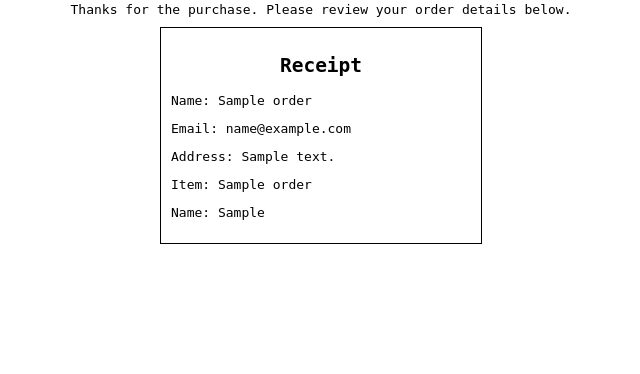
After one commit to AmanShoker/ThePhoneShop, a Flask app: template templates/receipt.html in a window 1280 px wide. The commit adds this page. Shown: the part 426-800 px from the top of the page, without its empty margins (319-959 px from the left). Run offline with Flask 3, Linux system fonts and the light colour scheme; the template is opened without the code that fills it: most values are stand-ins (such as "Sample title", 1, 10 or a date in 2020).

Commit message:
Finished Application

```diff
--- a/main.py
+++ b/main.py
@@ -1,4 +1,4 @@
-from flask import Flask, render_template
+from flask import Flask, render_template, request
 
 app = Flask(__name__)
 
@@ -65,12 +65,23 @@ def homepage():
 def browse_products():
   return render_template("/browse-products.html", products=PRODUCTS)
 
-@app.route("/browse-products/product-page", methods=['POST'])@app.route("/browse-products/product-page", methods=['POST'])
+@app.route("/browse-products/product-page", methods= ['POST'])
 def product_page():
-    DATA = request.form.to_dict()
+  DATA = request.form.to_dict()
 
-    return render_template("product-page.html", product=DATA)
+  return render_template("product-page.html", product=DATA)
 
+@app.route("/browse-products/product-page/receipt", methods=['POST'])
+def receipt():
+  DATA = request.form.to_dict()
+
+  ORDERS.append(DATA)
+
+  return render_template("receipt.html", order=DATA)
+
+@app.route("/orders")
+def orders():
+  return ORDERS
 
 if __name__ == '__main__':
   app.run(host='0.0.0.0', debug=True)
--- a/templates/homepage.html
+++ b/templates/homepage.html
@@ -31,7 +31,7 @@
   <body>
     <h1>The Phone Shop</h1>
 
-    <img src"/static/ThePhoneShop Banner.png" >
+    <a href="/"><img src="/static/ThePhoneShop Banner.png"></a>
 
     <h2>About Us</h2>
     <p>ThePhoneShop, established in 2003, is your one-stop-shop for the latest smartphones, accessories, and expert repair services. Our mission is to provide high-quality devices for all budgets and lifestyles. Our knowledgeable staff is always ready to assist you in finding the perfect product. We also offer comprehensive repair services for various phone issues. At ThePhoneShop, customer satisfaction is our top priority.</p>
--- /dev/null
+++ b/templates/receipt.html
@@ -0,0 +1,67 @@
+<!DOCTYPE html>
+<html>
+  <head>
+    <title>Homepage</title>
+    <style>
+
+      h1, h2 {
+        text-align: center;
+      }
+
+      img {
+        height: 360px;
+        width: 100%;
+        object-fit: cover;
+      }
+
+      body {
+        font-family: monospace;
+        font-size 18px;
+      }
+
+      input {
+        font-size: 23px;
+        background-color: black;
+        color: white;
+        display: block;
+        margin: 0 auto;
+      }
+
+      #message {
+        max-width: 1000px;
+        text-align: center;
+        margin: 0 auto;
+      }
+
+      #receipt {
+        border: solid;
+        border-width: 1px;
+        max-width: 300px;
+        margin: 0 auto;
+        margin-top: 10px;
+        padding: 10px;
+      }
+
+    </style>
+  </head>
+  <body>
+    <h1>The Phone Shop</h1>
+
+    <a href="/"><img src="/static/ThePhoneShop Banner.png"></a>
+
+    <p id="message">Thanks for the purchase. Please review your order details below.</p>
+
+    <div id="receipt">
+      <h2>Receipt</h2>
+
+      <p>Name: {{order['name']}}</p>
+      <p>Email: {{order['email']}}</p>
+      <p>Address: {{order['address']}}</p>
+      <p>Item: {{order['product-name']}}</p>
+      <p>Name: {{order['product-price']}}</p>
+
+
+    </div>
+    </form>
+  </body>
+</html>
```
Also changed, not shown: templates/browse-products.html (+10 -3 lines), templates/product-page.html (+96 -0 lines), 1 other file.
